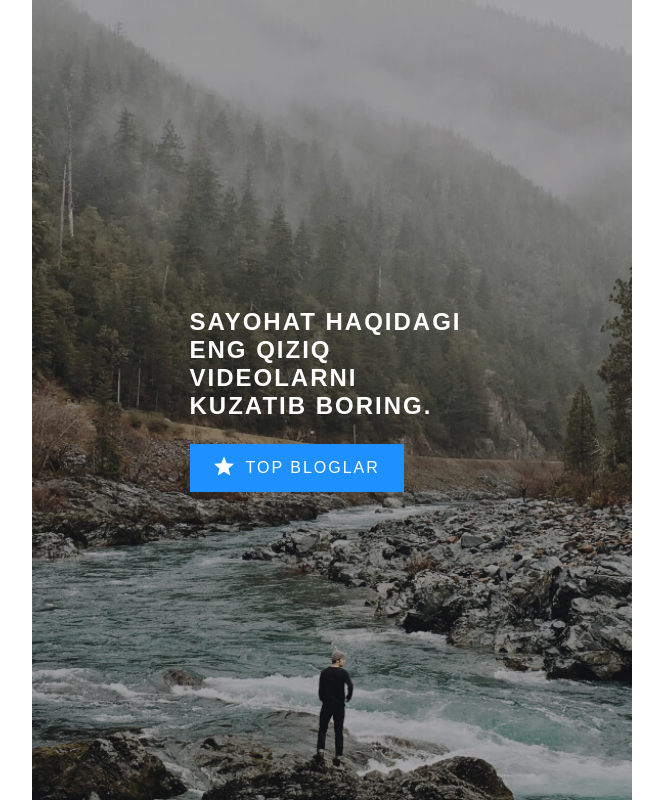
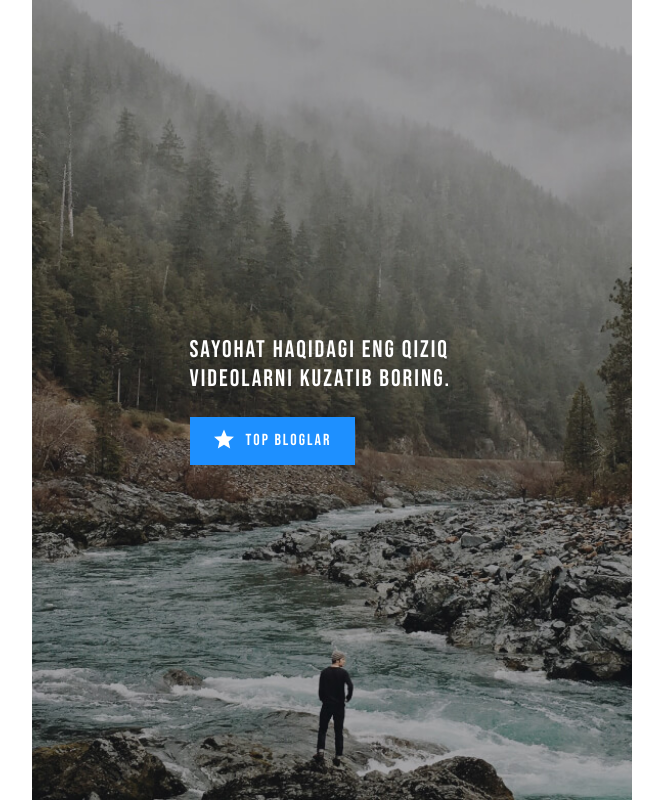
Before and after one commit to MirjalolImomalievgithub/articles-for-experience, a plain HTML site: page index.html in a window 1280 px wide. Shown: the whole page, without its empty margins (8-671 px from the left). Drawn offline with Linux system fonts and the light colour scheme.

Commit message:
Add google fonts and bg

```diff
--- a/css/styles.css
+++ b/css/styles.css
@@ -16,7 +16,8 @@ body {
   flex-direction: column;
   padding: 0;
   margin: 0;
-  font-family: "Arial", sans-serif;
+  font-family: "Roboto Condensed", "Arial", sans-serif;
+  font-weight: 400;
   font-size: 16px;
   line-height: 1.5;
   height: 100%;
@@ -72,6 +73,7 @@ img {
   align-items: center;
   width: 100%;
   max-width: 600px;
+  padding: 24px;
   background-repeat: no-repeat;
   background-size: cover;
   background-position: center bottom;
@@ -90,6 +92,8 @@ img {
   margin-bottom: 24px;
   text-transform: uppercase;
   color: #fff;
+  font-family: "Bebas Neue", "Roboto Condensed", "Arial", sans-serif;
+  font-weight: 400;
 }
 
 .hero-link {
@@ -99,6 +103,15 @@ img {
   text-decoration: none;
   text-transform: uppercase;
   letter-spacing: 2px;
+  font-family: "Bebas Neue", "Roboto Condensed", "Arial", sans-serif;
+}
+
+.hero-link:hover {
+  background-color: rgba(30, 144, 255, 0.8);
+}
+
+.hero-link:active {
+  background-color: rgba(30, 144, 255, 0.6);
 }
 
 .hero-link-inner {
--- a/index.html
+++ b/index.html
@@ -5,6 +5,11 @@
   <meta http-equiv="X-UA-Compatible" content="IE=edge">
   <meta name="viewport" content="width=device-width, initial-scale=1.0">
   <title>Sayohat haqida sayt</title>
+
+  <!-- GOOGLE FONTS  -->
+  <link rel="preconnect" href="https://fonts.googleapis.com">
+  <link rel="preconnect" href="https://fonts.gstatic.com" crossorigin>
+  <link href="https://fonts.googleapis.com/css2?family=Bebas+Neue&family=Roboto+Condensed:wght@400;700&family=Rubik:wght@400;500;700&display=swap" rel="stylesheet">
 
   <!-- STYLESHEETS -->
   <link rel="stylesheet" href="css/styles.css">
```
